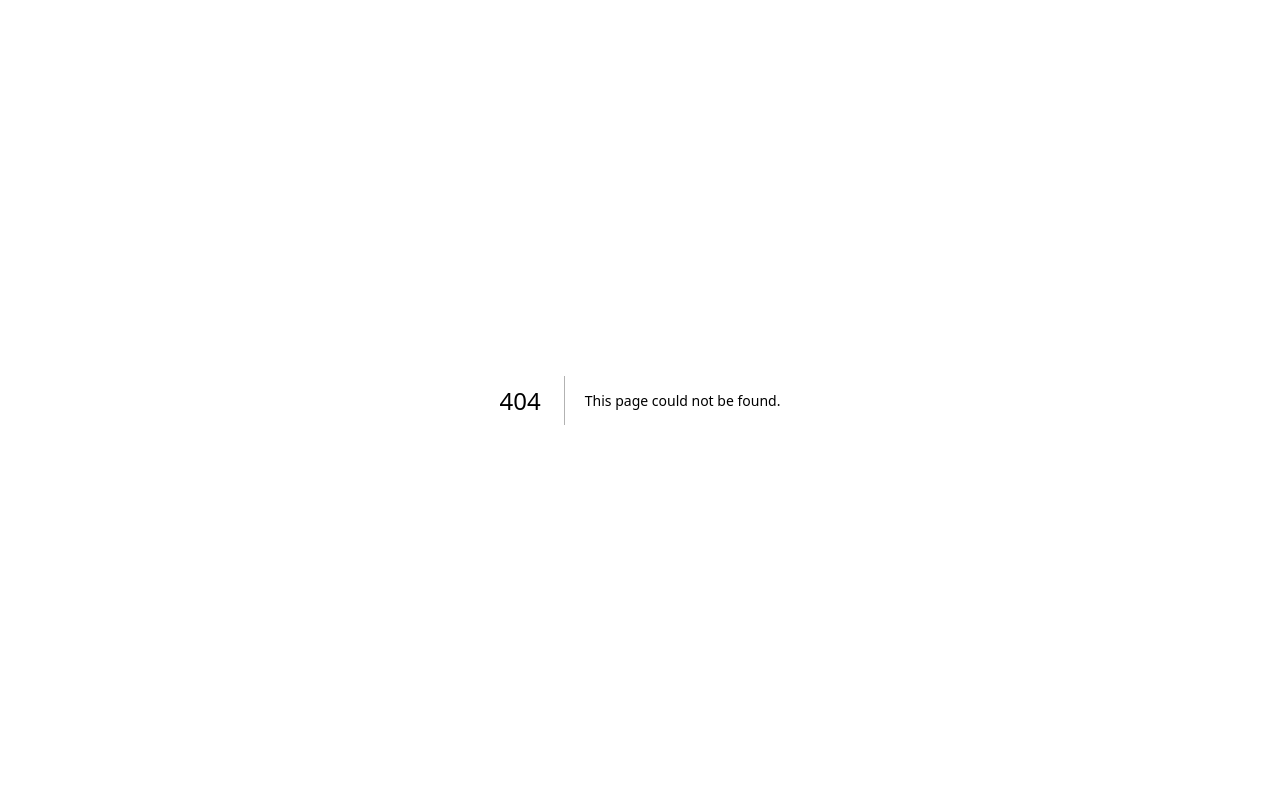
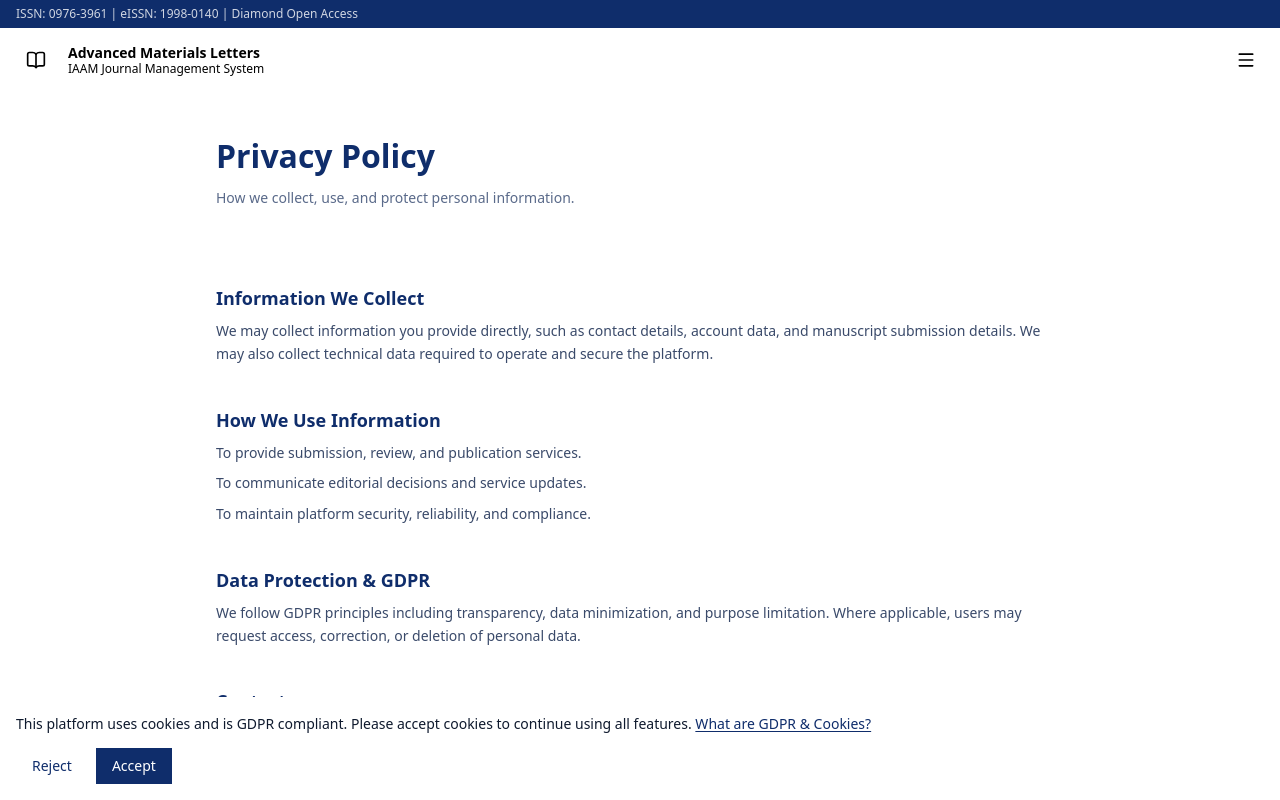
Before and after one commit to narayanatechdev/aml_iaamonline, a Next.js app in the folder aml_iaamonline-frontend/: page /privacy-policy in a window 1280 px wide. Before the commit this address had no page. Shown: the top 800 px of the page. Built offline with nearby package versions, Linux system fonts and the light colour scheme; a web font is replaced by a local one.

Commit message:
Legal policies

```diff
--- /dev/null
+++ b/aml_iaamonline-frontend/app/cookie-policy/page.tsx
@@ -0,0 +1,44 @@
+import { MainLayout } from '@/components/layout/main-layout';
+
+export default function CookiePolicyPage() {
+  return (
+    <MainLayout>
+      <div className="max-w-4xl mx-auto px-6 py-10">
+        <div className="mb-8 border-b border-gray-200 pb-6">
+          <h1 className="text-[#0f2d6b] mb-2" style={{ fontSize: '2rem', fontWeight: 700 }}>
+            Cookie Policy
+          </h1>
+          <p className="text-[#5a6a8a] text-sm">How cookies are used on this platform and your choices.</p>
+        </div>
+
+        <section className="border-b border-gray-200 py-5">
+          <h2 className="text-[#0f2d6b] text-lg mb-2" style={{ fontWeight: 700 }}>What Are Cookies</h2>
+          <p className="text-[#3a4a6a] text-sm leading-relaxed">
+            Cookies are small text files saved in your browser to remember preferences, session states, and consent
+            choices.
+          </p>
+        </section>
+
+        <section className="border-b border-gray-200 py-5">
+          <h2 className="text-[#0f2d6b] text-lg mb-2" style={{ fontWeight: 700 }}>Cookies We Use</h2>
+          <ul className="text-[#3a4a6a] text-sm leading-relaxed space-y-2">
+            <li>Essential cookies to keep core platform features working.</li>
+            <li>Consent cookie to remember your Accept/Reject preference.</li>
+          </ul>
+        </section>
+
+        <section className="border-b border-gray-200 py-5">
+          <h2 className="text-[#0f2d6b] text-lg mb-2" style={{ fontWeight: 700 }}>Your Choices</h2>
+          <p className="text-[#3a4a6a] text-sm leading-relaxed">
+            You can accept or reject cookies from the consent banner and can clear cookies later from browser settings.
+          </p>
+        </section>
+
+        <section className="py-5">
+          <h2 className="text-[#0f2d6b] text-lg mb-2" style={{ fontWeight: 700 }}>Contact</h2>
+          <p className="text-[#3a4a6a] text-sm leading-relaxed">For cookie-related questions, contact: aml@iaamonline.org</p>
+        </section>
+      </div>
+    </MainLayout>
+  );
+}
--- /dev/null
+++ b/aml_iaamonline-frontend/app/privacy-policy/page.tsx
@@ -0,0 +1,46 @@
+import { MainLayout } from '@/components/layout/main-layout';
+
+export default function PrivacyPolicyPage() {
+  return (
+    <MainLayout>
+      <div className="max-w-4xl mx-auto px-6 py-10">
+        <div className="mb-8 border-b border-gray-200 pb-6">
+          <h1 className="text-[#0f2d6b] mb-2" style={{ fontSize: '2rem', fontWeight: 700 }}>
+            Privacy Policy
+          </h1>
+          <p className="text-[#5a6a8a] text-sm">How we collect, use, and protect personal information.</p>
+        </div>
+
+        <section className="border-b border-gray-200 py-5">
+          <h2 className="text-[#0f2d6b] text-lg mb-2" style={{ fontWeight: 700 }}>Information We Collect</h2>
+          <p className="text-[#3a4a6a] text-sm leading-relaxed">
+            We may collect information you provide directly, such as contact details, account data, and manuscript
+            submission details. We may also collect technical data required to operate and secure the platform.
+          </p>
+        </section>
+
+        <section className="border-b border-gray-200 py-5">
+          <h2 className="text-[#0f2d6b] text-lg mb-2" style={{ fontWeight: 700 }}>How We Use Information</h2>
+          <ul className="text-[#3a4a6a] text-sm leading-relaxed space-y-2">
+            <li>To provide submission, review, and publication services.</li>
+            <li>To communicate editorial decisions and service updates.</li>
+            <li>To maintain platform security, reliability, and compliance.</li>
+          </ul>
+        </section>
+
+        <section className="border-b border-gray-200 py-5">
+          <h2 className="text-[#0f2d6b] text-lg mb-2" style={{ fontWeight: 700 }}>Data Protection & GDPR</h2>
+          <p className="text-[#3a4a6a] text-sm leading-relaxed">
+            We follow GDPR principles including transparency, data minimization, and purpose limitation. Where
+            applicable, users may request access, correction, or deletion of personal data.
+          </p>
+        </section>
+
+        <section className="py-5">
+          <h2 className="text-[#0f2d6b] text-lg mb-2" style={{ fontWeight: 700 }}>Contact</h2>
+          <p className="text-[#3a4a6a] text-sm leading-relaxed">For privacy-related requests, contact: aml@iaamonline.org</p>
+        </section>
+      </div>
+    </MainLayout>
+  );
+}
--- /dev/null
+++ b/aml_iaamonline-frontend/app/terms-of-use/page.tsx
@@ -0,0 +1,48 @@
+import { MainLayout } from '@/components/layout/main-layout';
+
+export default function TermsOfUsePage() {
+  return (
+    <MainLayout>
+      <div className="max-w-4xl mx-auto px-6 py-10">
+        <div className="mb-8 border-b border-gray-200 pb-6">
+          <h1 className="text-[#0f2d6b] mb-2" style={{ fontSize: '2rem', fontWeight: 700 }}>
+            Terms of Use
+          </h1>
+          <p className="text-[#5a6a8a] text-sm">Terms governing access to and use of this platform.</p>
+        </div>
+
+        <section className="border-b border-gray-200 py-5">
+          <h2 className="text-[#0f2d6b] text-lg mb-2" style={{ fontWeight: 700 }}>Acceptance of Terms</h2>
+          <p className="text-[#3a4a6a] text-sm leading-relaxed">
+            By using this platform, you agree to comply with these terms and all applicable laws and regulations.
+          </p>
+        </section>
+
+        <section className="border-b border-gray-200 py-5">
+          <h2 className="text-[#0f2d6b] text-lg mb-2" style={{ fontWeight: 700 }}>User Responsibilities</h2>
+          <ul className="text-[#3a4a6a] text-sm leading-relaxed space-y-2">
+            <li>Provide accurate submission and profile information.</li>
+            <li>Respect intellectual property and publication ethics.</li>
+            <li>Avoid misuse, unauthorized access, or harmful activities.</li>
+          </ul>
+        </section>
+
+        <section className="border-b border-gray-200 py-5">
+          <h2 className="text-[#0f2d6b] text-lg mb-2" style={{ fontWeight: 700 }}>Intellectual Property</h2>
+          <p className="text-[#3a4a6a] text-sm leading-relaxed">
+            Content on this platform is protected by applicable intellectual property laws. Use of published content is
+            subject to license terms stated for each article.
+          </p>
+        </section>
+
+        <section className="py-5">
+          <h2 className="text-[#0f2d6b] text-lg mb-2" style={{ fontWeight: 700 }}>Changes to Terms</h2>
+          <p className="text-[#3a4a6a] text-sm leading-relaxed">
+            We may update these terms periodically. Continued use of the platform after updates constitutes acceptance of
+            the revised terms.
+          </p>
+        </section>
+      </div>
+    </MainLayout>
+  );
+}
--- a/aml_iaamonline-frontend/components/layout/footer.tsx
+++ b/aml_iaamonline-frontend/components/layout/footer.tsx
@@ -132,13 +132,13 @@ export function Footer() {
             © 2026 IAAM – International Association of Advanced Materials. All rights reserved.
           </p>
           <div className="flex gap-4 text-xs text-white/50">
-            <a href="#privacy" className="hover:text-white/80 transition-colors">
+            <a href="/privacy-policy" className="hover:text-white/80 transition-colors">
               Privacy Policy
             </a>
-            <a href="#terms" className="hover:text-white/80 transition-colors">
+            <a href="/terms-of-use" className="hover:text-white/80 transition-colors">
               Terms of Use
             </a>
-            <a href="#cookies" className="hover:text-white/80 transition-colors">
+            <a href="/cookie-policy" className="hover:text-white/80 transition-colors">
               Cookie Policy
             </a>
           </div>
```
